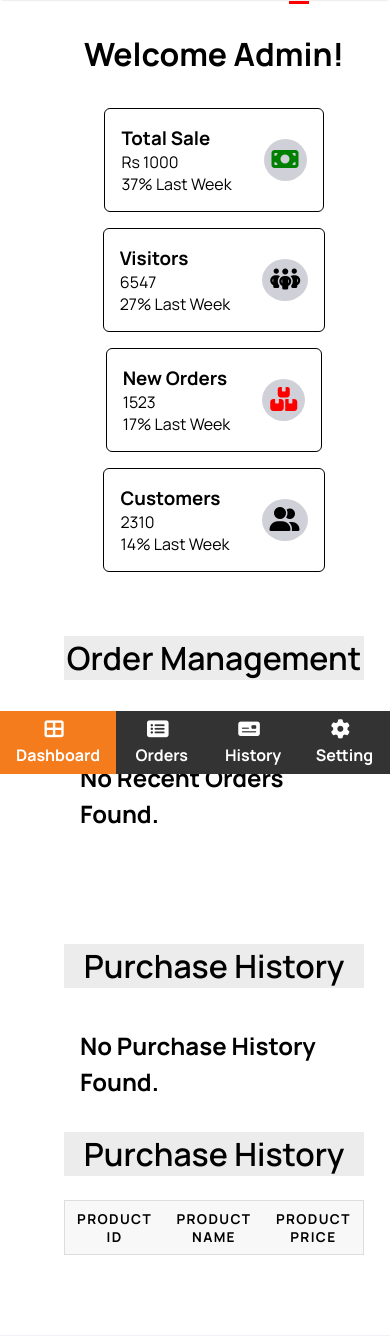
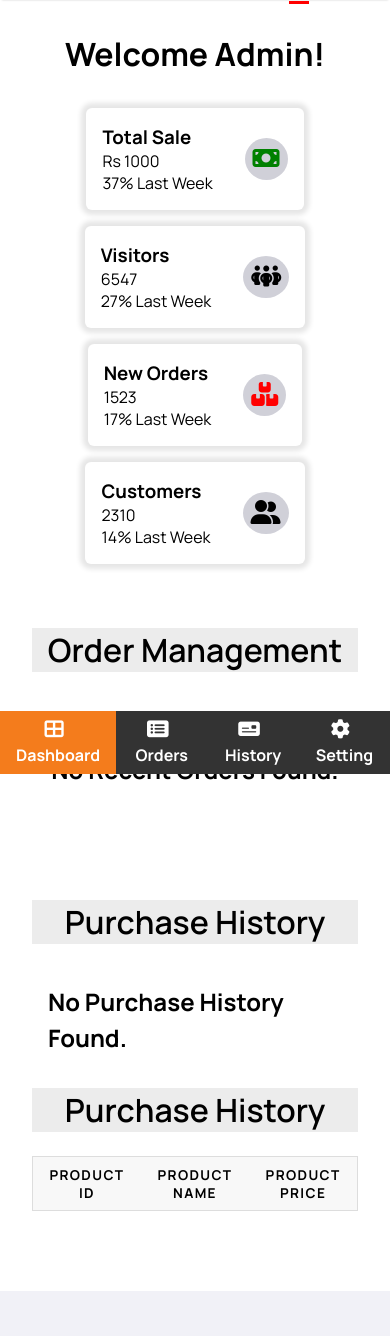
Before and after one commit to rajinsakha/ImpexGroceryStore, a PHP site: page /admin.html in a window 390 px wide. Shown: the part 70-1406 px from the top of the page. Run offline with PHP 8.4, Linux system fonts and the light colour scheme; lists and menus that the app fills with data are empty.

Commit message:
responsive-fixed-admin

```diff
--- a/admin.css
+++ b/admin.css
@@ -1,6 +1,3 @@
-body{
-    /* background: #f5f5f5; */
-}
 
 .profile{
     display: flex;
@@ -10,7 +7,6 @@
     width: 300px;
     background-color: #ececec;
     min-height: 100vh;
-
     overflow: hidden;
 }
 
@@ -77,11 +73,11 @@
 .sale-detail, .visitor-detail, .neworder-detail, .customer-detail{
     display: flex;
     padding: 1rem 1rem 1rem 0rem;
-    border: 1px solid black;
     border-radius: 6px;
     align-items: center;
     margin-bottom: 1rem;
     background: #fff;
+    box-shadow: 0px 0px 5px 5px rgba(0,0,0,0.1);
 }
 
 .sales-section-content{
@@ -148,21 +144,23 @@
     padding: 2rem;
     display: flex;
     flex-direction: row;
-    flex-wrap: wrap;
+    /* flex-wrap: wrap; */
     justify-content: space-around;
 }
 
 .cart-items-container, .purchase-items-container{
     /* border: 1px solid black; */
-    min-width: 300px;
+    /* min-width: 240px; */
     margin-bottom: 1rem;
+    flex: 1;
 
 }
 
 .purchase-items-container{
     margin-left: 4rem;
-    flex: 1;
 }
+
+
 
 
 .cart-items-container h3, .purchase-items-container h2{
@@ -266,6 +264,10 @@
         margin-right: 0.6rem;
     }
 
+    .cart-info{
+        flex-direction: column;
+    }
+
   }
 
   @media screen and (max-width: 750px){
@@ -337,6 +339,10 @@
         padding: 0.5rem 1rem;
     }
 
+    .cart-info{
+        padding: 2rem 0rem;
+    }
+
 
 
 
--- a/admin.html
+++ b/admin.html
@@ -150,7 +150,6 @@
                 <h4>No Purchase History Found.</h4>
               </div>
 
-
               <table id="purchase-table">
                 <caption>
                   Purchase History
@@ -163,6 +162,8 @@
                 </tr>
               </table>
             </div>
+
+
           </div>
         </div>
       </div>
--- a/customer.css
+++ b/customer.css
@@ -78,6 +78,7 @@
     align-items: center;
     margin-bottom: 1rem;
     background: #fff;
+    box-shadow: 0px 0px 5px 5px rgba(0,0,0,0.1);
 }
 
 .sales-section-content{
```
